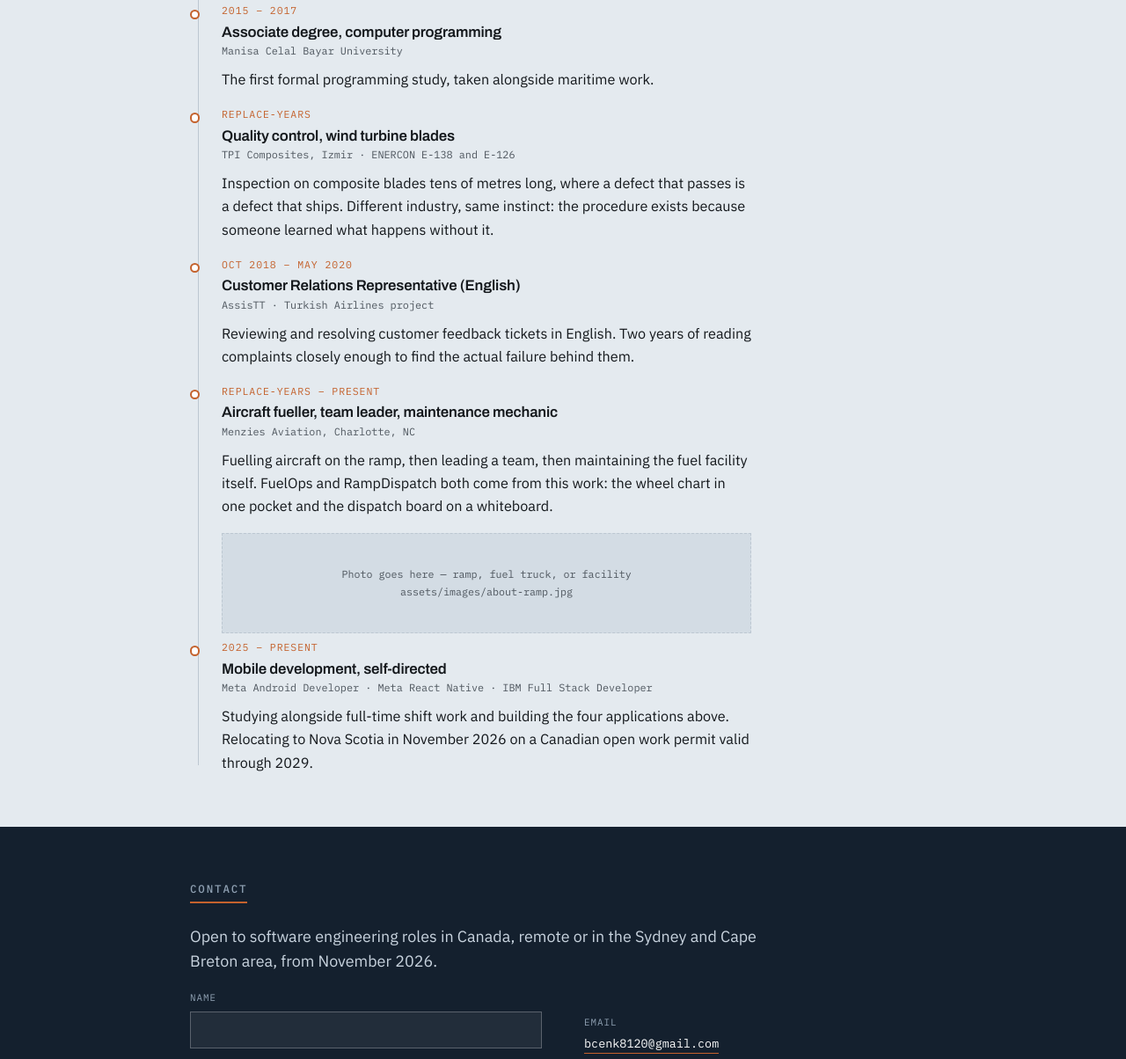
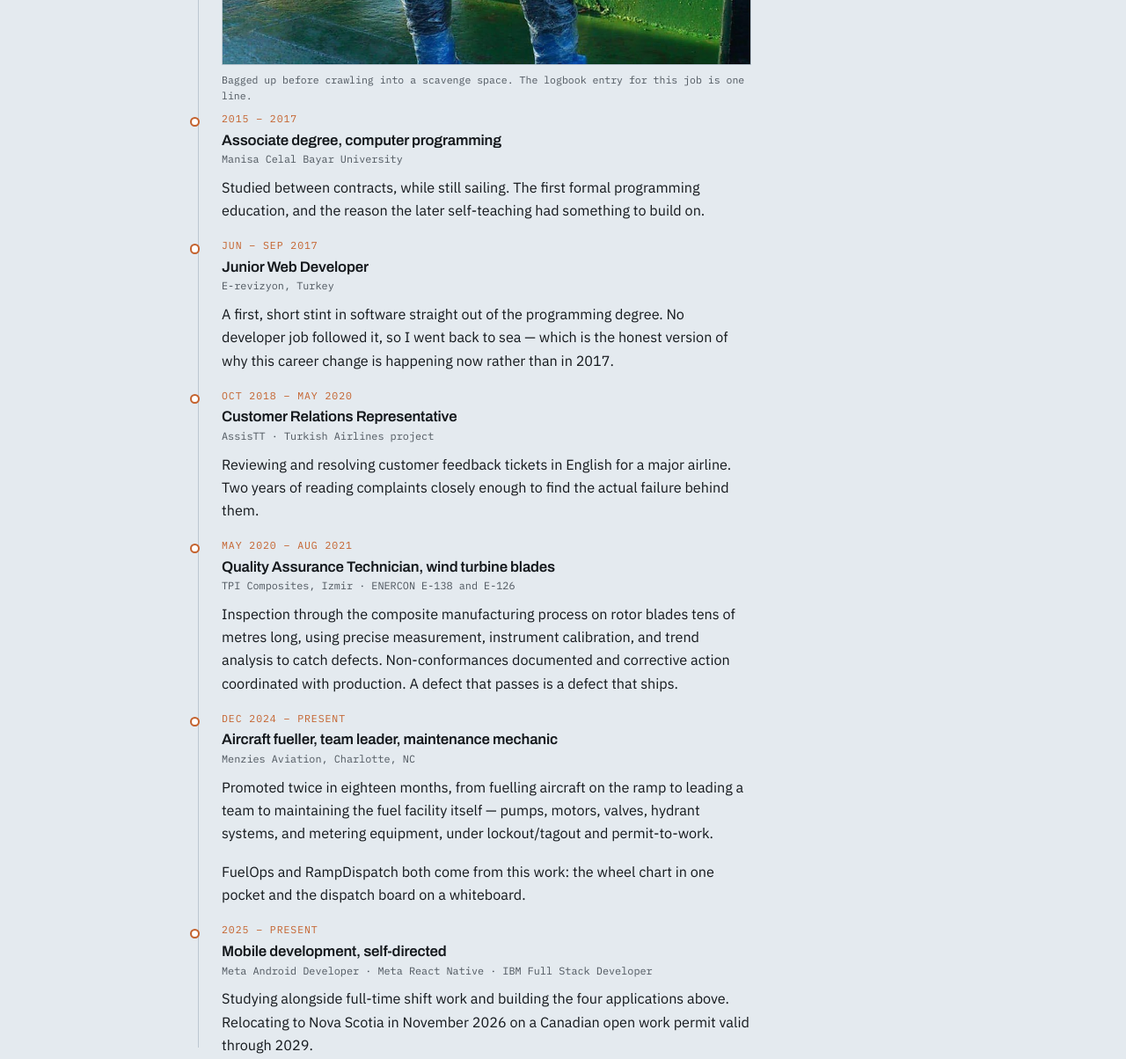
Before and after one commit to baranDincsoy/baranDincsoy.github.io, a plain HTML site: page index.html in a window 1280 px wide. Shown: the part 5482-6686 px from the top of the page at 88% size. Drawn offline with Linux system fonts and the light colour scheme.

Commit message:
Fill in career timeline with real dates

```diff
--- a/index.html
+++ b/index.html
@@ -172,10 +172,11 @@
       </li>
 
       <li class="entry">
-        <span class="when">REPLACE-YEARS &middot; seven years</span>
-        <h3>Engineer officer at sea</h3>
-        <span class="where">Multiple shipping companies &middot; Second Engineer Officer, 3000 kW, all waters, STCW</span>
-        <p>Watchkeeping, maintenance, and the engine room logbook — filled in by hand, every watch, on every ship. That routine is the direct source of EngineRoomLog, including the parts that are awkward to model, such as a watch standing with only one engineer aboard.</p>
+        <span class="when">2012 &ndash; 2023</span>
+        <h3>Oiler, Third Engineer, Second Engineer</h3>
+        <span class="where">International merchant fleet &middot; Second Engineer Officer, 3000 kW, all waters, STCW</span>
+        <p>Diesel propulsion engines, generators, pumps, compressors, purifiers, boilers, and hydraulic systems. Faults get diagnosed and repaired at sea with no outside help and whatever is aboard, which is a particular kind of engineering discipline.</p>
+        <p>The engine room logbook was filled in by hand, every watch, on every ship — along with maintenance records and the evidence prepared for class survey, flag state, and port state inspections. That routine is the direct source of EngineRoomLog, including the parts that are awkward to model, such as a watch standing with only one engineer aboard.</p>
         <figure>
           <img src="/assets/images/about-sea.jpg" alt="Wrapped in plastic sheeting before entering a scavenge space to clean it.">
           <figcaption>Bagged up before crawling into a scavenge space. The logbook entry for this job is one line.</figcaption>
@@ -186,32 +187,36 @@
         <span class="when">2015 &ndash; 2017</span>
         <h3>Associate degree, computer programming</h3>
         <span class="where">Manisa Celal Bayar University</span>
-        <p>The first formal programming study, taken alongside maritime work.</p>
+        <p>Studied between contracts, while still sailing. The first formal programming education, and the reason the later self-teaching had something to build on.</p>
       </li>
 
       <li class="entry">
-        <span class="when">REPLACE-YEARS</span>
-        <h3>Quality control, wind turbine blades</h3>
-        <span class="where">TPI Composites, Izmir &middot; ENERCON E-138 and E-126</span>
-        <p>Inspection on composite blades tens of metres long, where a defect that passes is a defect that ships. Different industry, same instinct: the procedure exists because someone learned what happens without it.</p>
+        <span class="when">Jun &ndash; Sep 2017</span>
+        <h3>Junior Web Developer</h3>
+        <span class="where">E-revizyon, Turkey</span>
+        <p>A first, short stint in software straight out of the programming degree. No developer job followed it, so I went back to sea — which is the honest version of why this career change is happening now rather than in 2017.</p>
       </li>
 
       <li class="entry">
         <span class="when">Oct 2018 &ndash; May 2020</span>
-        <h3>Customer Relations Representative (English)</h3>
+        <h3>Customer Relations Representative</h3>
         <span class="where">AssisTT &middot; Turkish Airlines project</span>
-        <p>Reviewing and resolving customer feedback tickets in English. Two years of reading complaints closely enough to find the actual failure behind them.</p>
+        <p>Reviewing and resolving customer feedback tickets in English for a major airline. Two years of reading complaints closely enough to find the actual failure behind them.</p>
       </li>
 
       <li class="entry">
-        <span class="when">REPLACE-YEARS &ndash; present</span>
+        <span class="when">May 2020 &ndash; Aug 2021</span>
+        <h3>Quality Assurance Technician, wind turbine blades</h3>
+        <span class="where">TPI Composites, Izmir &middot; ENERCON E-138 and E-126</span>
+        <p>Inspection through the composite manufacturing process on rotor blades tens of metres long, using precise measurement, instrument calibration, and trend analysis to catch defects. Non-conformances documented and corrective action coordinated with production. A defect that passes is a defect that ships.</p>
+      </li>
+
+      <li class="entry">
+        <span class="when">Dec 2024 &ndash; present</span>
         <h3>Aircraft fueller, team leader, maintenance mechanic</h3>
         <span class="where">Menzies Aviation, Charlotte, NC</span>
-        <p>Fuelling aircraft on the ramp, then leading a team, then maintaining the fuel facility itself. FuelOps and RampDispatch both come from this work: the wheel chart in one pocket and the dispatch board on a whiteboard.</p>
-        <div class="photo-placeholder">
-          Photo goes here &mdash; ramp, fuel truck, or facility<br>
-          assets/images/about-ramp.jpg
-        </div>
+        <p>Promoted twice in eighteen months, from fuelling aircraft on the ramp to leading a team to maintaining the fuel facility itself — pumps, motors, valves, hydrant systems, and metering equipment, under lockout/tagout and permit-to-work.</p>
+        <p>FuelOps and RampDispatch both come from this work: the wheel chart in one pocket and the dispatch board on a whiteboard.</p>
       </li>
 
       <li class="entry">
@@ -265,7 +270,7 @@
         </li>
         <li>
           <span class="label">LinkedIn</span>
-          <a href="https://www.linkedin.com/in/baran-cenk-dincsoy-953367b4/">linkedin.com/in/baran-cenk-dincsoy-953367b4</a>
+          <a href="https://www.linkedin.com/in/baran-cenk-dincsoy-953367b4/">linkedin.com/in/baran-cenk-dincsoy</a>
         </li>
         <li>
           <span class="label">Location</span>
```
